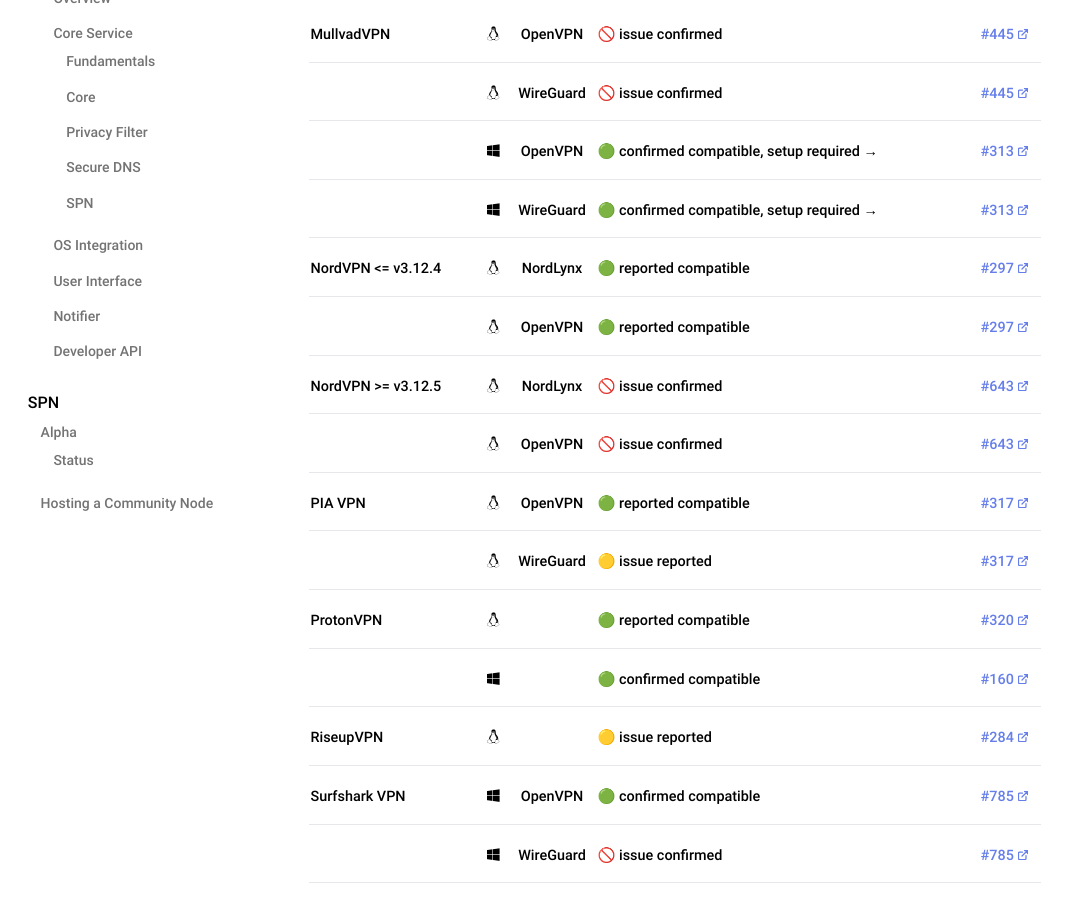
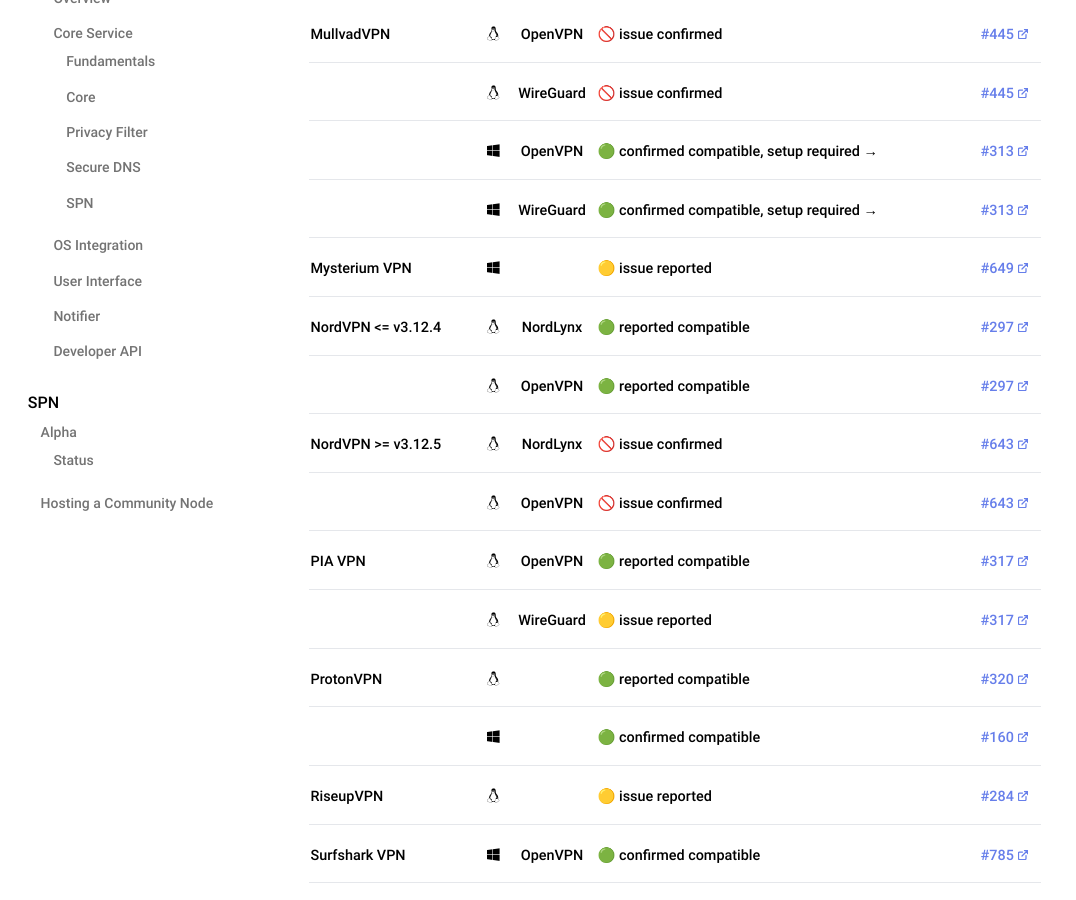
Before and after one commit to safing/docs, a Jekyll site: the page built from portmaster/install/status/vpn-compatibility.md, in a window 1280 px wide and 900 px high, scrolled down 859 px. Shown: the whole window, without its empty margins (0-1076 px from the left). Built offline with Jekyll 4.4.1, drawn with Linux system fonts in a browser that asks for light colours.

Commit message:
Added Mysterium VPN

```diff
--- a/_data/compatibility.yml
+++ b/_data/compatibility.yml
@@ -109,6 +109,11 @@ vpns:
         state: 🚫 issue confirmed
         issue_number: 785
         issue_comment: 1330628256
+  - name: Mysterium VPN
+    reports:
+      - os: windows
+        state: 🟡 issue reported
+        issue_number: 649
 
 software:
   - name: AdGuard
```
